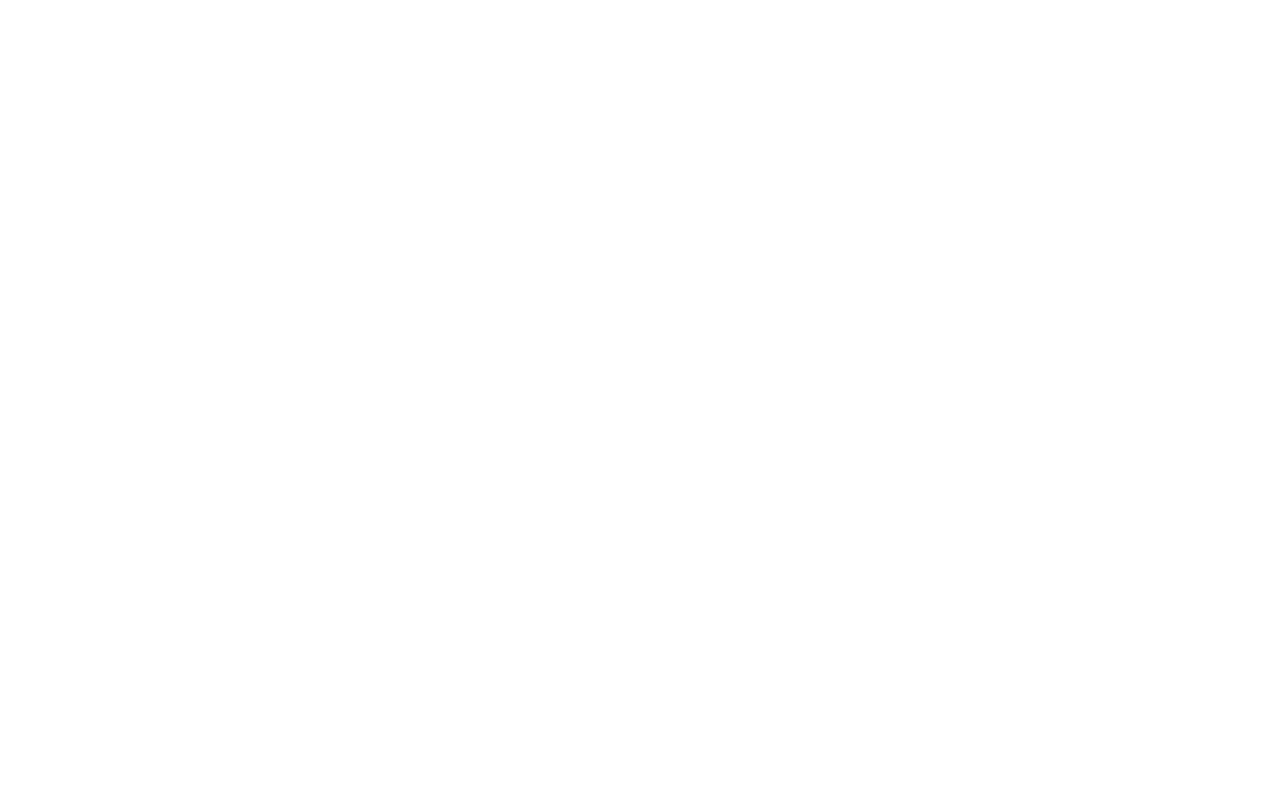
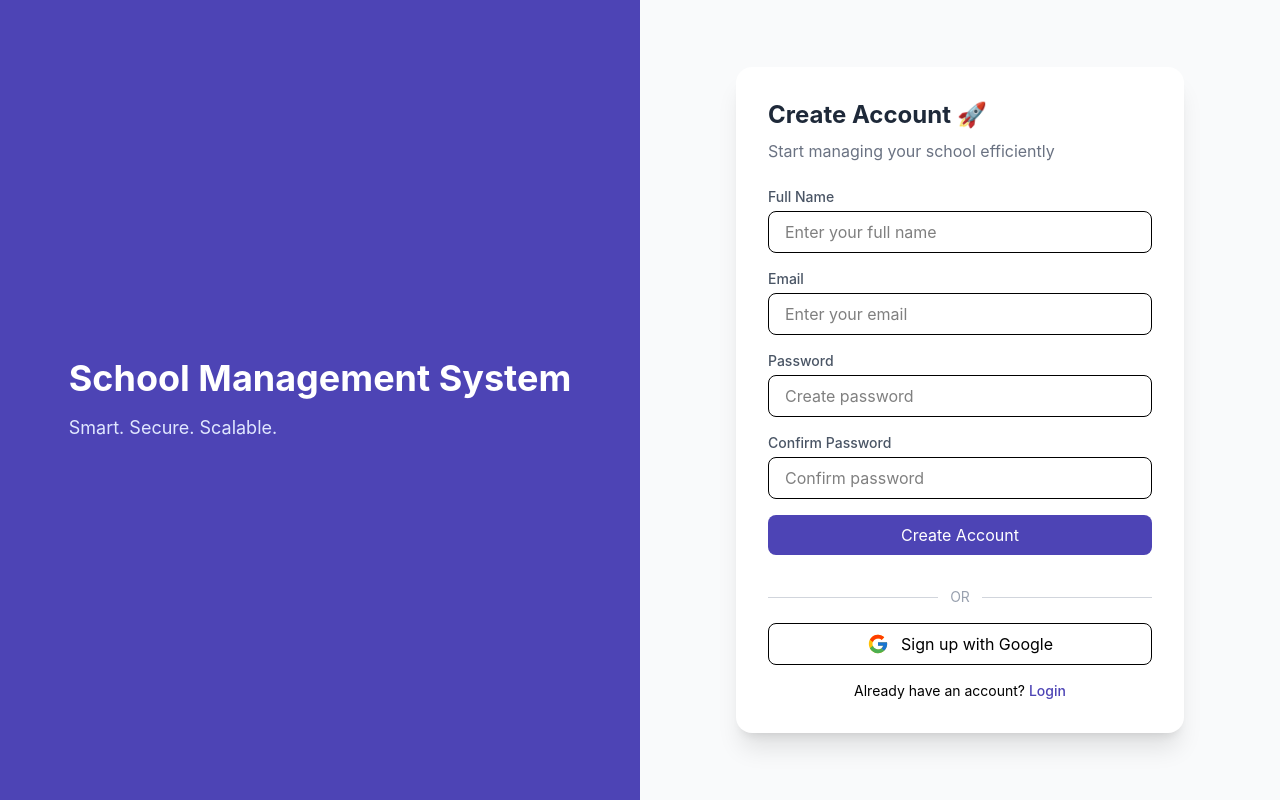
Before and after one commit to Junaidmunir02096/School-mahagement-system, a React (Vite) app: page /signup in a window 1280 px wide. Before the commit this address had no page. Built offline with nearby package versions, Linux system fonts and the light colour scheme.

Commit message:
Added Login and Signup pages with forms for user authentication. - Created AuthLayout component for consistent layout across authentication pages.

```diff
--- a/package.json
+++ b/package.json
@@ -19,8 +19,10 @@
     "@heroicons/react": "^2.2.0",
     "@mui/material": "^7.3.6",
     "@mui/x-date-pickers": "^8.22.0",
-    "@tailwindcss/vite": "^4.1.17",
+    "@tailwindcss/vite": "^4.2.0",
     "dayjs": "^1.11.19",
+    "firebase": "^12.9.0",
+    "framer-motion": "^12.34.3",
     "react": "^19.2.0",
     "react-dom": "^19.2.0",
     "react-icons": "^5.5.0",
@@ -39,7 +41,7 @@
     "eslint-plugin-react-refresh": "^0.4.24",
     "globals": "^16.5.0",
     "postcss": "^8.5.6",
-    "tailwindcss": "^4.1.17",
+    "tailwindcss": "^4.2.0",
     "vite": "^7.2.4"
   }
 }
--- a/src/App.jsx
+++ b/src/App.jsx
@@ -14,6 +14,8 @@
 import FoodDetails from "./component/Food/components/FoodDetails/FoodDetails";
 import AddTeacher from "./component/Teacher/AddTeacher/AddTeacher";
 import AddStudent from "./component/Student/AddStudent/AddStudent";
+import Login from "./pages/Login";
+import Signup from "./pages/Signup";
 
 const App = () => {
   return (
@@ -21,7 +23,8 @@
 
       {/* 🔹 Public Route (NO SIDEBAR) */}
       <Route path="/" element={<LandingPage />} />
-
+      <Route path="/login" element={<Login />} />
+      <Route path="/signup" element={<Signup />} />
       {/* 🔹 Dashboard Layout (WITH SIDEBAR) */}
       <Route element={<DashboardLayout />}>
 
--- /dev/null
+++ b/src/component/Auth/AuthLayout.jsx
@@ -0,0 +1,42 @@
+import React from "react";
+import { motion } from "framer-motion";
+
+const AuthLayout = ({ children, title, subtitle }) => {
+  return (
+    <div className="min-h-screen flex bg-gray-50">
+
+      {/* Left Branding Section */}
+      <div className="hidden lg:flex w-1/2 bg-[#4D44B5] text-white flex-col justify-center items-center p-12">
+        <motion.div
+          initial={{ opacity: 0, x: -40 }}
+          animate={{ opacity: 1, x: 0 }}
+          transition={{ duration: 0.6 }}
+        >
+          <h1 className="text-4xl font-bold mb-4">School Management System</h1>
+          <p className="text-lg text-indigo-100">
+            Smart. Secure. Scalable.
+          </p>
+        </motion.div>
+      </div>
+
+      {/* Right Form Section */}
+      <div className="flex w-full lg:w-1/2 justify-center items-center p-8">
+        <motion.div
+          initial={{ opacity: 0, y: 40 }}
+          animate={{ opacity: 1, y: 0 }}
+          transition={{ duration: 0.6 }}
+          className="w-full max-w-md bg-white shadow-xl rounded-2xl p-8"
+        >
+          <h2 className="text-2xl font-bold text-gray-800 mb-2">
+            {title}
+          </h2>
+          <p className="text-gray-500 mb-6">{subtitle}</p>
+
+          {children}
+        </motion.div>
+      </div>
+    </div>
+  );
+};
+
+export default AuthLayout;
--- /dev/null
+++ b/src/component/Auth/firebase.js
@@ -0,0 +1,21 @@
+// Import the functions you need from the SDKs you need
+import { initializeApp } from "firebase/app";
+import { getAuth } from "firebase/auth";
+// TODO: Add SDKs for Firebase products that you want to use
+// https://firebase.google.com/docs/web/setup#available-libraries
+
+// Your web app's Firebase configuration
+const firebaseConfig = {
+  apiKey: "AIzaSyDYN9_eGNiDhh7cJeLBXw0OI7_GDQdyLXI",
+  authDomain: "login-authentication-a4177.firebaseapp.com",
+  projectId: "login-authentication-a4177",
+  storageBucket: "login-authentication-a4177.firebasestorage.app",
+  messagingSenderId: "31257471736",
+  appId: "1:31257471736:web:b2a5132bfef3275f3ca90d"
+};
+
+// Initialize Firebase
+const app = initializeApp(firebaseConfig);
+
+export const auth = getAuth();
+export default app;
--- a/src/pages/LandingPage.jsx
+++ b/src/pages/LandingPage.jsx
@@ -1,4 +1,5 @@
 import { useState, useEffect, useRef } from "react";
+import { useNavigate } from "react-router-dom";
 
 const useInView = (threshold = 0.15) => {
   const ref = useRef(null);
@@ -140,7 +141,7 @@
   const [scrolled, setScrolled] = useState(false);
   const [mobileOpen, setMobileOpen] = useState(false);
   const [count, setCount] = useState({ s: 0, sc: 0, sat: 0 });
-
+  const navigate = useNavigate();
   useEffect(() => {
     const handler = () => setScrolled(window.scrollY > 40);
     window.addEventListener("scroll", handler);
@@ -205,7 +206,7 @@
             ))}
           </div>
           <div className="hidden md:flex items-center gap-3">
-            <button className="text-sm font-medium text-[#4D44B5] hover:opacity-80 transition-opacity px-4 py-2">Log In</button>
+            <button  onClick={() => navigate("/login")} className="text-sm font-medium text-[#4D44B5] hover:opacity-80 transition-opacity px-4 py-2">Log In</button>
             <button className="text-sm font-semibold text-white px-5 py-2.5 rounded-xl transition-all hover:shadow-lg hover:scale-105" style={{ background: "linear-gradient(135deg, #4D44B5, #7C74D8)" }}>Get Started Free</button>
           </div>
           <button className="md:hidden text-gray-700" onClick={() => setMobileOpen(!mobileOpen)}>
--- /dev/null
+++ b/src/pages/Login.jsx
@@ -0,0 +1,80 @@
+import React from "react";
+import AuthLayout from "../component/Auth/AuthLayout";
+import { FcGoogle } from "react-icons/fc";
+
+const Login = () => {
+  return (
+    <AuthLayout
+      title="Welcome Back 👋"
+      subtitle="Login to manage your school dashboard"
+    >
+      <form className="space-y-4">
+
+        {/* Email */}
+        <div>
+          <label className="block text-sm font-medium text-gray-600">
+            Email
+          </label>
+          <input
+            type="email"
+            placeholder="Enter your email"
+            className="w-full mt-1 px-4 py-2 border rounded-lg focus:ring-2 focus:ring-[#4D44B5] outline-none"
+          />
+        </div>
+
+        {/* Password */}
+        <div>
+          <label className="block text-sm font-medium text-gray-600">
+            Password
+          </label>
+          <input
+            type="password"
+            placeholder="Enter your password"
+            className="w-full mt-1 px-4 py-2 border rounded-lg focus:ring-2 focus:ring-[#4D44B5] outline-none"
+          />
+        </div>
+
+        {/* Forgot Password */}
+        <div className="text-right text-sm">
+          <a href="#" className="text-[#4D44B5] hover:underline">
+            Forgot Password?
+          </a>
+        </div>
+
+        {/* Login Button */}
+        <button
+          type="submit"
+          className="w-full bg-[#4D44B5] text-white py-2 rounded-lg hover:bg-indigo-700 transition duration-300"
+        >
+          Login
+        </button>
+
+        {/* Divider */}
+        <div className="flex items-center my-4">
+          <div className="flex-grow h-px bg-gray-300"></div>
+          <span className="px-3 text-gray-400 text-sm">OR</span>
+          <div className="flex-grow h-px bg-gray-300"></div>
+        </div>
+
+        {/* Google Login */}
+        <button
+          type="button"
+          className="w-full flex items-center justify-center gap-3 border py-2 rounded-lg hover:bg-gray-100 transition"
+        >
+          <FcGoogle size={22} />
+          Continue with Google
+        </button>
+
+        {/* Sign Up Redirect */}
+        <p className="text-sm text-center mt-4">
+          Don’t have an account?{" "}
+          <a href="/signup" className="text-[#4D44B5] font-medium hover:underline">
+            Sign Up
+          </a>
+        </p>
+      </form>
+    </AuthLayout>
+  );
+};
+
+export default Login;
--- /dev/null
+++ b/src/pages/Signup.jsx
@@ -0,0 +1,97 @@
+import React from "react";
+import AuthLayout from "../component/Auth/AuthLayout";
+import { FcGoogle } from "react-icons/fc";
+
+const Signup = () => {
+  return (
+    <AuthLayout
+      title="Create Account 🚀"
+      subtitle="Start managing your school efficiently"
+    >
+      <form className="space-y-4">
+
+        {/* Full Name */}
+        <div>
+          <label className="block text-sm font-medium text-gray-600">
+            Full Name
+          </label>
+          <input
+            type="text"
+            placeholder="Enter your full name"
+            className="w-full mt-1 px-4 py-2 border rounded-lg focus:ring-2 focus:ring-[#4D44B5] outline-none"
+          />
+        </div>
+
+        {/* Email */}
+        <div>
+          <label className="block text-sm font-medium text-gray-600">
+            Email
+          </label>
+          <input
+            type="email"
+            placeholder="Enter your email"
+            className="w-full mt-1 px-4 py-2 border rounded-lg focus:ring-2 focus:ring-[#4D44B5] outline-none"
+          />
+        </div>
+
+        {/* Password */}
+        <div>
+          <label className="block text-sm font-medium text-gray-600">
+            Password
+          </label>
+          <input
+            type="password"
+            placeholder="Create password"
+            className="w-full mt-1 px-4 py-2 border rounded-lg focus:ring-2 focus:ring-[#4D44B5] outline-none"
+          />
+        </div>
+
+        {/* Confirm Password */}
+        <div>
+          <label className="block text-sm font-medium text-gray-600">
+            Confirm Password
+          </label>
+          <input
+            type="password"
+            placeholder="Confirm password"
+            className="w-full mt-1 px-4 py-2 border rounded-lg focus:ring-2 focus:ring-[#4D44B5] outline-none"
+          />
+        </div>
+
+        {/* Sign Up Button */}
+        <button
+          type="submit"
+          className="w-full bg-[#4D44B5] text-white py-2 rounded-lg hover:bg-indigo-700 transition duration-300"
+        >
+          Create Account
+        </button>
+
+        {/* Divider */}
+        <div className="flex items-center my-4">
+          <div className="flex-grow h-px bg-gray-300"></div>
+          <span className="px-3 text-gray-400 text-sm">OR</span>
+          <div className="flex-grow h-px bg-gray-300"></div>
+        </div>
+
+        {/* Google Signup */}
+        <button
+          type="button"
+          className="w-full flex items-center justify-center gap-3 border py-2 rounded-lg hover:bg-gray-100 transition"
+        >
+          <FcGoogle size={22} />
+          Sign up with Google
+        </button>
+
+        {/* Login Redirect */}
+        <p className="text-sm text-center mt-4">
+          Already have an account?{" "}
+          <a href="/login" className="text-[#4D44B5] font-medium hover:underline">
+            Login
+          </a>
+        </p>
+      </form>
+    </AuthLayout>
+  );
+};
+
+export default Signup;
--- a/vite.config.js
+++ b/vite.config.js
@@ -2,7 +2,6 @@
 import react from '@vitejs/plugin-react'
 import tailwindcss from '@tailwindcss/vite'
 
-// https://vite.dev/config/
 export default defineConfig({
   plugins: [
     react(),
```
Also changed, not shown: src/assets/SideBarIcone/Food.png (renamed from src/assets/SideBarIcone/food.png), 1 other file (tests, documents, lock files or other folders).
